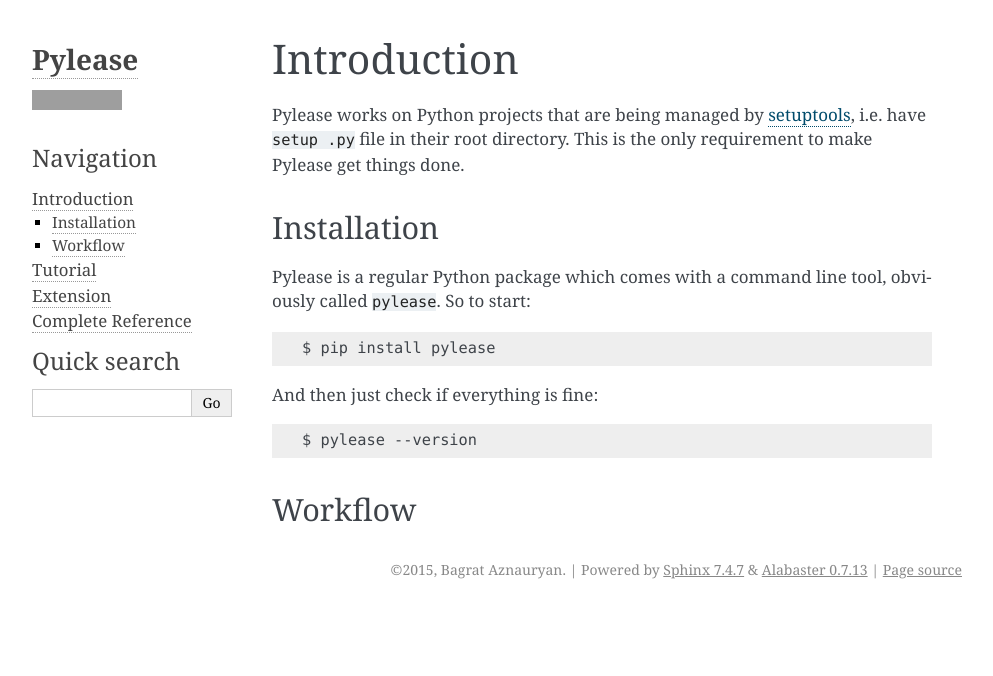
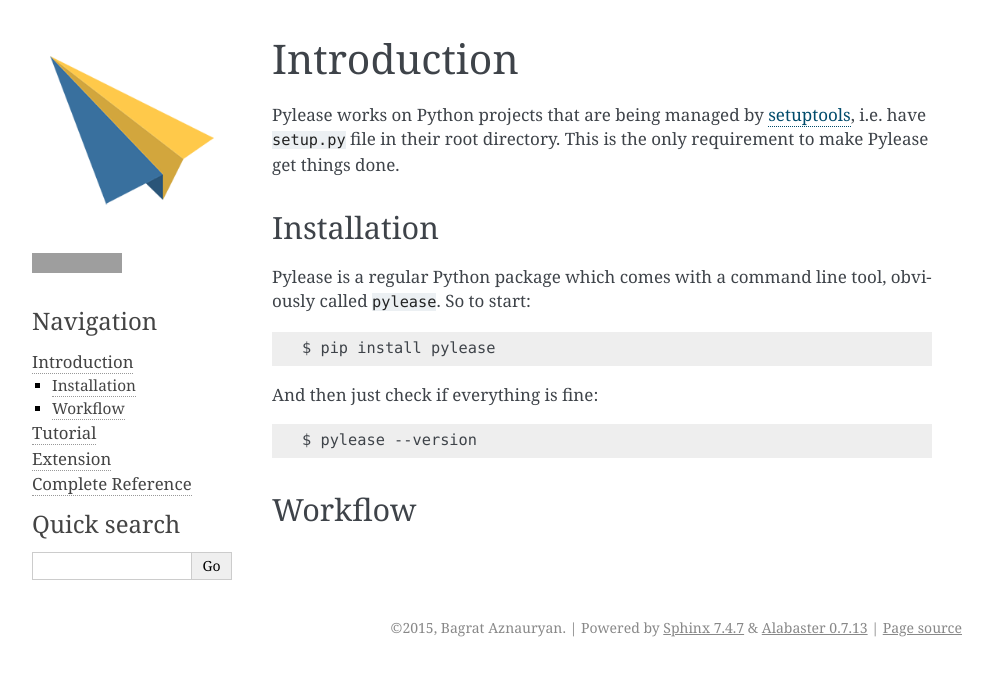
Before and after one commit to bagrat/pylease, a Sphinx documentation site: the page built from doc/pages/intro.rst, in a window 1280 px wide, cut to the strip 0-676 px from the top of the page. Shown: the whole strip, without its empty margins (148-1141 px from the left). Built offline with Sphinx 7.4.7, drawn with Linux system fonts in a browser that asks for light colours; grey boxes are pictures that could not be loaded.

Commit message:
Add project logo

```diff
--- a/doc/conf.py
+++ b/doc/conf.py
@@ -119,6 +119,7 @@
 html_theme_options = {
     'github_user': 'n9code',
     'github_repo': 'pylease',
+    'logo': 'logo.png'
 }
 
 # Add any paths that contain custom themes here, relative to this directory.
--- a/doc/pages/intro.rst
+++ b/doc/pages/intro.rst
@@ -1,8 +1,8 @@
 Introduction
 ============
 
-Pylease works on Python projects that are being managed by `setuptools <https://pypi.python.org/pypi/setuptools>`_, i.e. have ``setup
-.py`` file in their root directory. This is the only requirement to make Pylease get things done.
+Pylease works on Python projects that are being managed by `setuptools <https://pypi.python.org/pypi/setuptools>`_,
+i.e. have ``setup.py`` file in their root directory. This is the only requirement to make Pylease get things done.
 
 Installation
 ------------
```
Also changed, not shown: doc/_static/logo.png (added), 1 other file.
